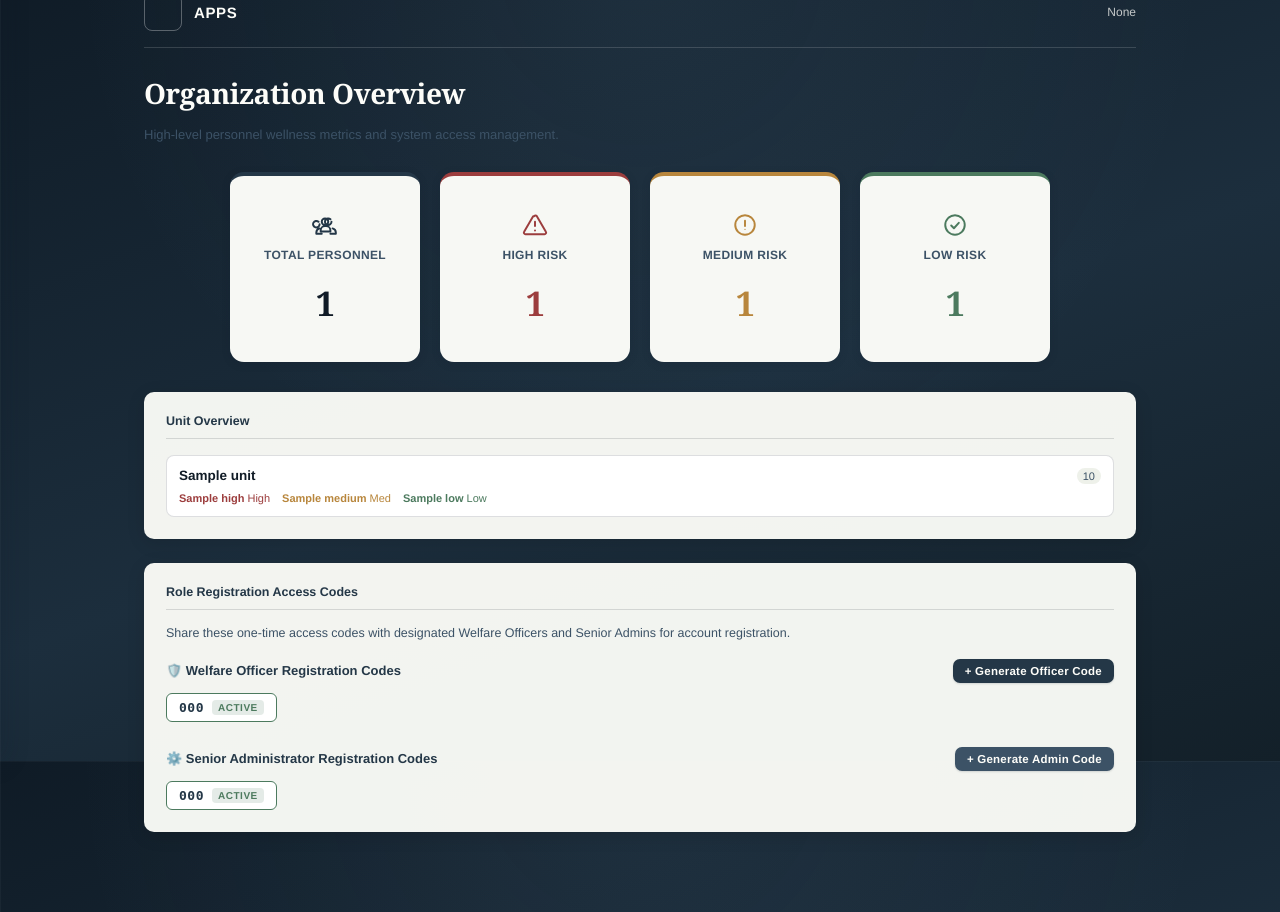
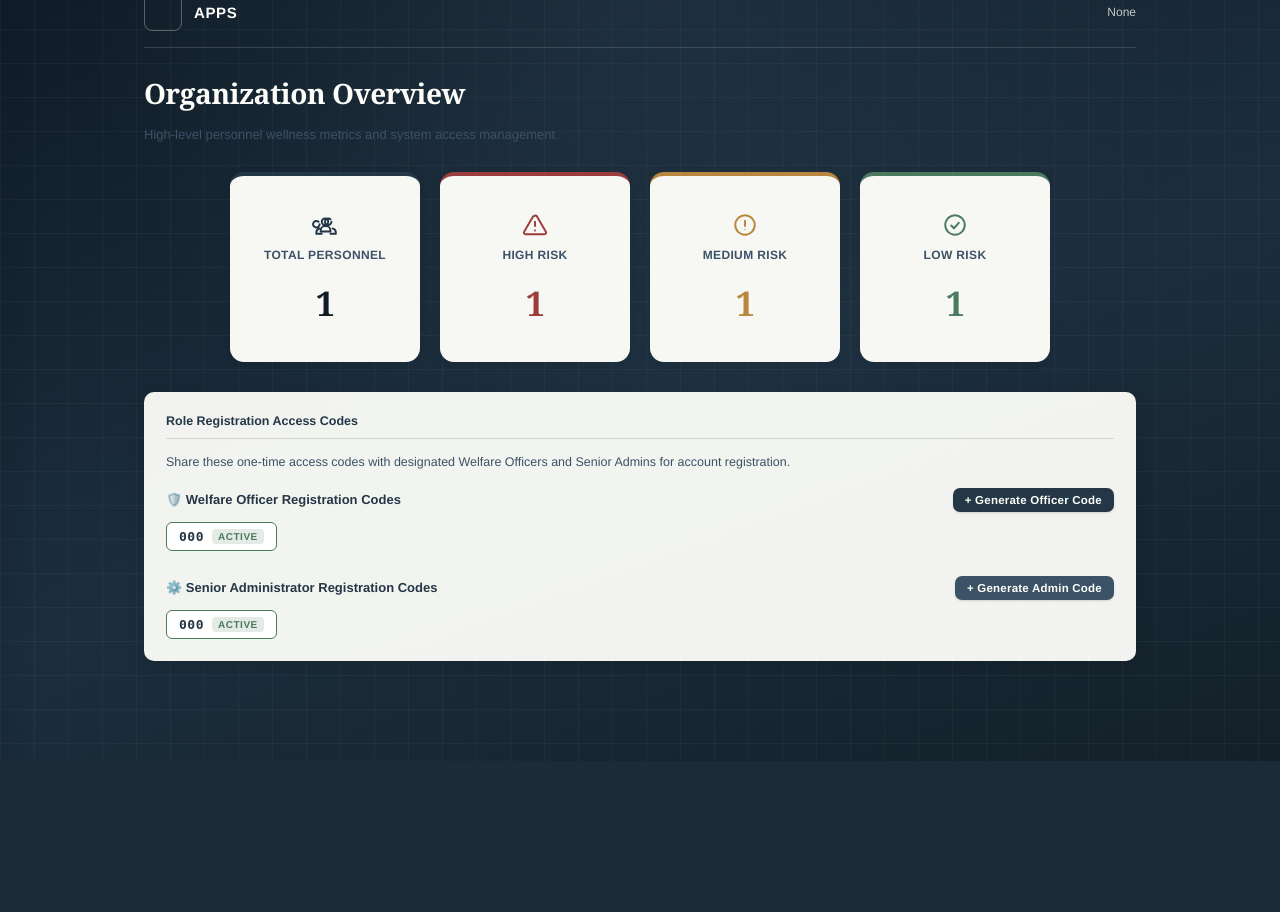
Before and after one commit to Poetrixx123-D/APPS, a Flask app: template backend/templates/admin_dashboard.html in a window 1280 px wide. Shown: the part 39-951 px from the top of the page. After the commit the page ends 800 px from the top, so only its background shows below. Run offline with Flask 3, Linux system fonts and the light colour scheme; the template is opened without the code that fills it: most values are stand-ins (such as "Sample title", 1, 10 or a date in 2020); parts of the project's set-up code (start-up, migrations or seed data) failed here and were passed over.

Commit message:
Remove Unit Overview box from admin dashboard

```diff
--- a/backend/templates/admin_dashboard.html
+++ b/backend/templates/admin_dashboard.html
@@ -80,33 +80,6 @@
     </div>
   </div>
 
-  <!-- Unit Summary Card -->
-  <div class="card" style="margin-top:24px;">
-    <h3 style="border-bottom:1px solid var(--line); padding-bottom:10px; margin-bottom:16px;">Unit Overview</h3>
-
-    {% if unit_summary %}
-    <div style="display:grid; grid-template-columns: repeat(auto-fit, minmax(180px, 1fr)); gap:12px;">
-      {% for unit, counts in unit_summary.items() %}
-      <div onclick="window.location='{{ url_for('admin_unit_detail', unit_name=unit) }}'"
-           style="cursor:pointer; background:#fff; border:1px solid var(--line); border-radius:8px; padding:12px; transition: box-shadow 0.15s ease;"
-           onmouseover="this.style.boxShadow='0 3px 10px rgba(16,27,38,0.08)';"
-           onmouseout="this.style.boxShadow='none';">
-        <div style="display:flex; justify-content:space-between; align-items:center; margin-bottom:8px;">
-          <strong style="font-family:'Helvetica Neue', Arial, sans-serif; font-size:13.5px;">{{ unit }}</strong>
-          <span style="font-family:'Helvetica Neue', Arial, sans-serif; font-size:11px; background:var(--paper); padding:2px 6px; border-radius:8px; color:var(--steel);">{{ counts.total }}</span>
-        </div>
-        <div style="display:flex; gap:12px; font-family:'Helvetica Neue', Arial, sans-serif; font-size:11px;">
-          <span style="color:var(--signal-high);"><strong>{{ counts.High }}</strong> High</span>
-          <span style="color:var(--signal-med);"><strong>{{ counts.Medium }}</strong> Med</span>
-          <span style="color:var(--signal-low);"><strong>{{ counts.Low }}</strong> Low</span>
-        </div>
-      </div>
-      {% endfor %}
-    </div>
-    {% else %}
-      <p class="empty-note">No unit data available yet.</p>
-    {% endif %}
-  </div>
 
   <!-- Role Access Codes Management -->
   <div class="card" style="margin-top:24px;">
```
